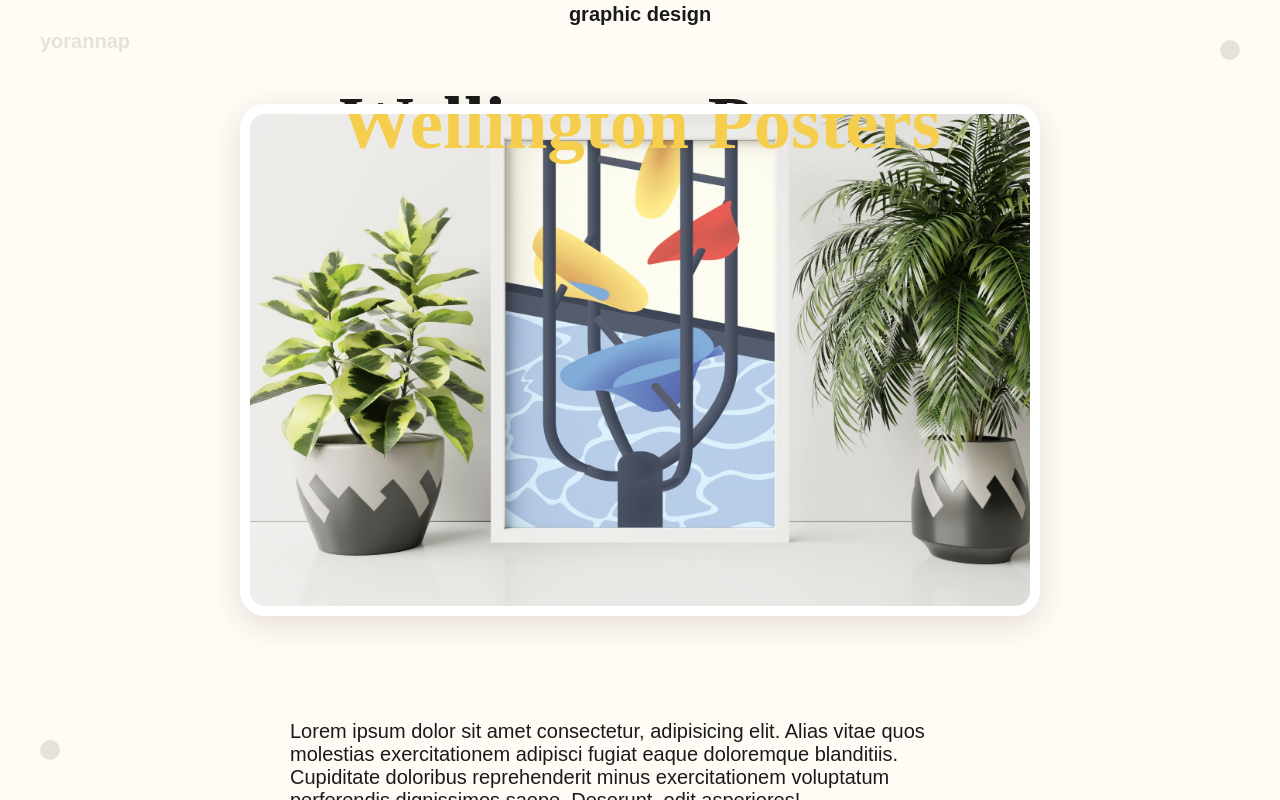
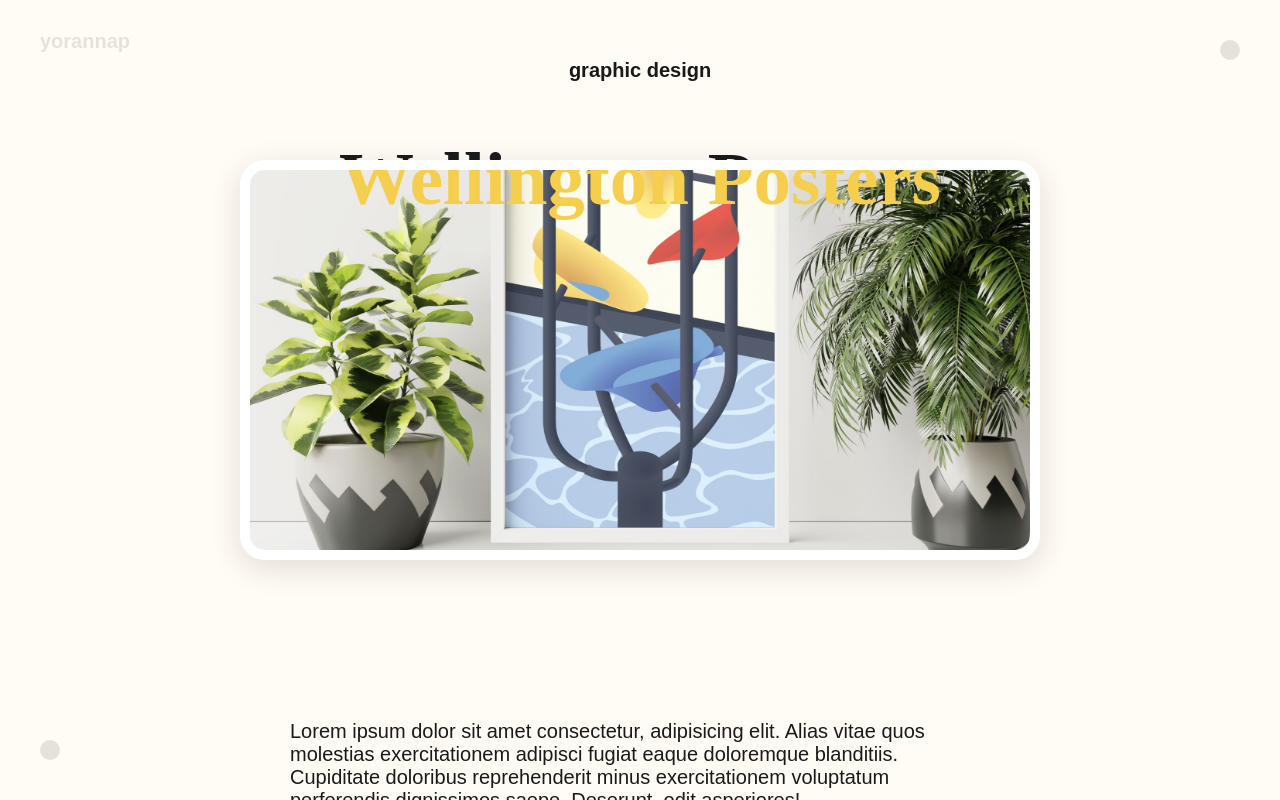
Before and after one commit to yorannap/portfolio-site, a Nuxt app: page /projects/wellington-posters in a window 1280 px wide. Built offline with nearby package versions, Linux system fonts and the light colour scheme; a web font is replaced by a local one.

Commit message:
mobile detection

```diff
--- a/assets/css/main.css
+++ b/assets/css/main.css
@@ -139,6 +139,8 @@
 .kicker {
   width: 50vw;
   height: 40vw;
+  max-width: 500px;
+  max-height: 400px;
   left: 50%;
   top: 50%;
   transform: translate(-50%, -50%);
@@ -194,7 +196,7 @@
     font-size: 5em;
   }
   h2 {
-    font-size: 3.2em;
+    font-size: 3em;
   }
   .ghost-container,
   .ghost-wrapper,
@@ -220,3 +222,19 @@
     height: 60vw;
   }
 }
+
+@media only screen and (max-height: 600px) {
+  h2 {
+    font-size: 2em;
+  }
+  p.kicker {
+    top: 33%;
+  }
+  .ghost-container,
+  .ghost-wrapper,
+  .project-header,
+  .kicker {
+    width: 70vh;
+    height: 60vh;
+  }
+}
--- a/pages/projects/wellington-posters.vue
+++ b/pages/projects/wellington-posters.vue
@@ -1,6 +1,6 @@
 <template>
   <div @mousemove="loco">
-    <div @scroll="loco" id="projects" data-scroll-container>
+    <div @scroll="loco" id="projects" class="single" data-scroll-container>
       <div class="featured-project" data-scroll :data-scroll-section="project.id">
         <p class="kicker" data-scroll>{{project.kicker}}</p>
           <div class="project-header">
@@ -184,11 +184,11 @@
 </script>
 
 <style scoped>
-.project-image-container,
-.ghost-container,
-.ghost-wrapper,
-.project-header {
+#projects.single .ghost-container,
+#projects.single .ghost-wrapper,
+#projects.single .project-header {
   width: 800px;
+  max-width: 1000px;
 }
 
 .featured-project {
```
Also changed, not shown: pages/index.vue (+10 -1 lines).
